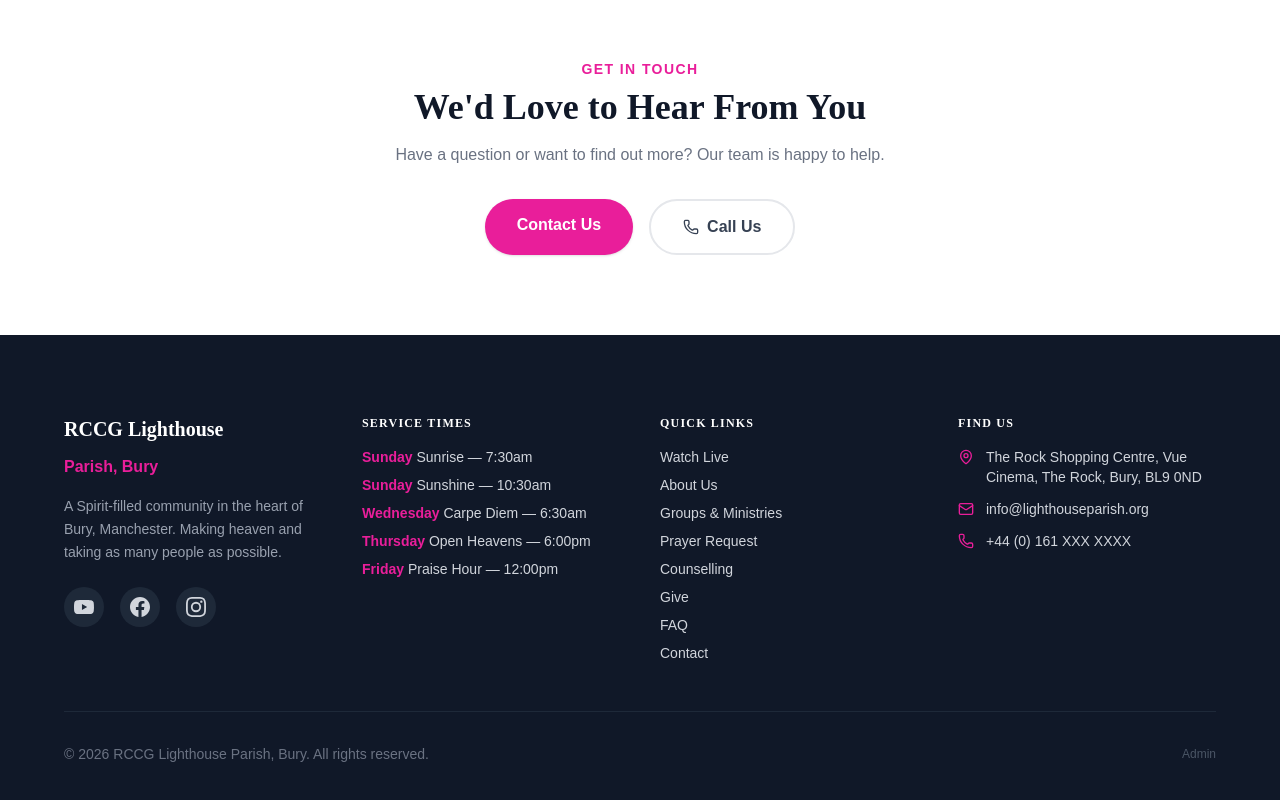
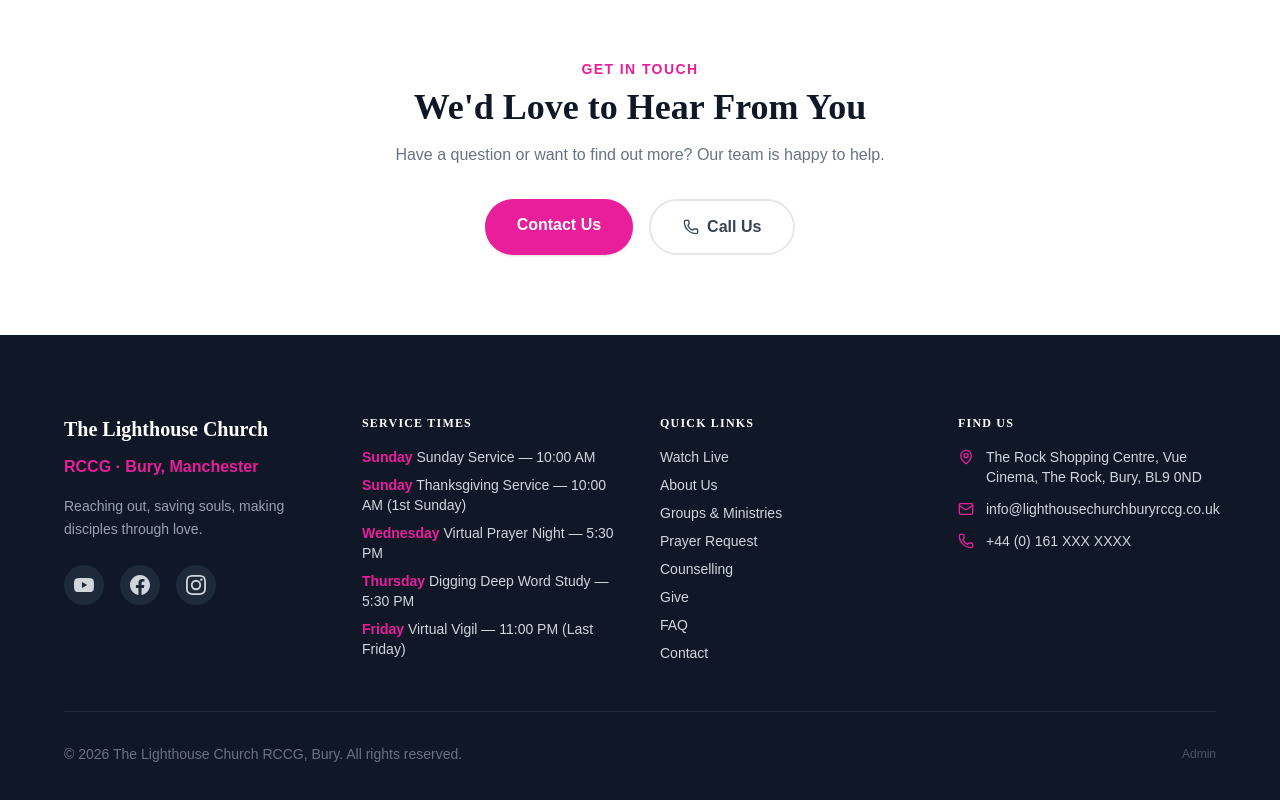
Before and after one commit to Coolzymccooy/lhp_app, a React (Vite) app in the folder client/: page / in a window 1280 px wide. Shown: the part 4353-5153 px from the top of the page. Built offline with nearby package versions, Linux system fonts and the light colour scheme.

Commit message:
feat: update footer branding, services and contact email

```diff
--- a/client/src/components/layout/Footer.tsx
+++ b/client/src/components/layout/Footer.tsx
@@ -1,5 +1,6 @@
 import { Link } from 'react-router-dom';
 import { MapPin, Phone, Mail } from 'lucide-react';
+import { site } from '../../content/site';
 
 function YoutubeSvg({ className }: { className?: string }) {
   return (
@@ -32,10 +33,10 @@ export default function Footer() {
         <div className="grid grid-cols-1 md:grid-cols-2 lg:grid-cols-4 gap-10">
           {/* Brand */}
           <div>
-            <h3 className="text-white text-xl font-bold mb-3">RCCG Lighthouse</h3>
-            <p className="text-primary font-semibold mb-4">Parish, Bury</p>
+            <h3 className="text-white text-xl font-bold mb-3">{site.shortName}</h3>
+            <p className="text-primary font-semibold mb-4">RCCG · {site.locality}</p>
             <p className="text-sm leading-relaxed text-gray-400">
-              A Spirit-filled community in the heart of Bury, Manchester. Making heaven and taking as many people as possible.
+              {site.tagline}.
             </p>
             <div className="flex gap-4 mt-6">
               <a href="https://youtube.com/@lighthouseparishbury" target="_blank" rel="noreferrer" className="w-10 h-10 bg-gray-800 hover:bg-primary rounded-full flex items-center justify-center transition-colors" aria-label="YouTube">
@@ -54,11 +55,12 @@ export default function Footer() {
           <div>
             <h4 className="text-white font-bold mb-4 uppercase text-xs tracking-widest">Service Times</h4>
             <ul className="space-y-2 text-sm">
-              <li><span className="text-primary font-semibold">Sunday</span> Sunrise — 7:30am</li>
-              <li><span className="text-primary font-semibold">Sunday</span> Sunshine — 10:30am</li>
-              <li><span className="text-primary font-semibold">Wednesday</span> Carpe Diem — 6:30am</li>
-              <li><span className="text-primary font-semibold">Thursday</span> Open Heavens — 6:00pm</li>
-              <li><span className="text-primary font-semibold">Friday</span> Praise Hour — 12:00pm</li>
+              {site.services.map(s => (
+                <li key={`${s.day}-${s.name}`}>
+                  <span className="text-primary font-semibold">{s.day}</span> {s.name} — {s.time}
+                  {('note' in s && s.note) ? ` (${s.note})` : ''}
+                </li>
+              ))}
             </ul>
           </div>
 
@@ -86,7 +88,7 @@ export default function Footer() {
               </div>
               <div className="flex items-center gap-3">
                 <Mail className="w-4 h-4 text-primary flex-shrink-0" />
-                <a href="mailto:info@lighthouseparish.org" className="hover:text-primary transition-colors">info@lighthouseparish.org</a>
+                <a href={`mailto:${site.email}`} className="hover:text-primary transition-colors">{site.email}</a>
               </div>
               <div className="flex items-center gap-3">
                 <Phone className="w-4 h-4 text-primary flex-shrink-0" />
@@ -97,7 +99,7 @@ export default function Footer() {
         </div>
 
         <div className="border-t border-gray-800 mt-12 pt-8 flex flex-col sm:flex-row items-center justify-between gap-4 text-sm text-gray-500">
-          <p>&copy; {new Date().getFullYear()} RCCG Lighthouse Parish, Bury. All rights reserved.</p>
+          <p>&copy; {new Date().getFullYear()} {site.name}, Bury. All rights reserved.</p>
           <Link to="/admin/login" className="text-gray-600 hover:text-gray-400 text-xs transition-colors">Admin</Link>
         </div>
       </div>
```
